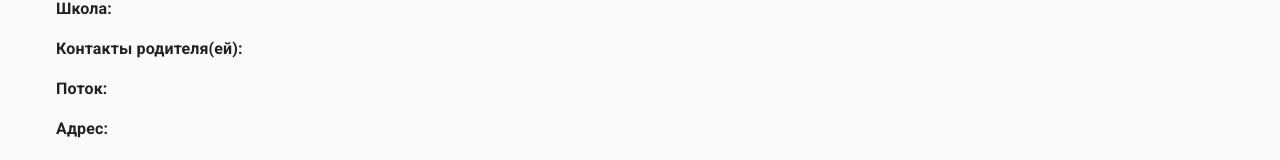
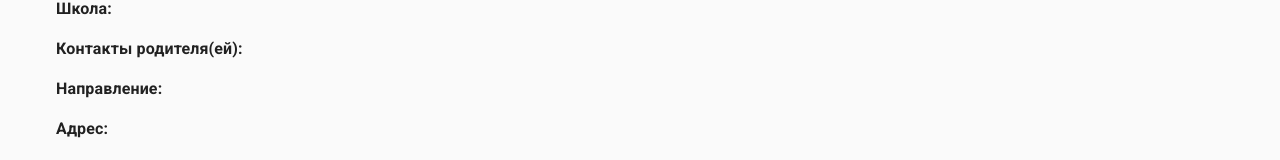
Before and after one commit to xx3u/amal_frontend, a React (Create React App) app: page /admin-app/students/1 in a window 1280 px wide. Shown: the part 369-529 px from the top of the page. Built offline with nearby package versions, Linux system fonts and the light colour scheme; no server answers.

Commit message:
Update src/containers/StudentDetailContainer/StudentDetailContainer.js

```diff
--- a/src/containers/StudentDetailContainer/StudentDetailContainer.js
+++ b/src/containers/StudentDetailContainer/StudentDetailContainer.js
@@ -21,7 +21,7 @@ const StudentDetailContainer = ({ id }) => {
       <StudentDetailItem label='Язык:' info={studentById.language} />
       <StudentDetailItem label='Школа:' info={studentById.school} />
       <StudentDetailItem label='Контакты родителя(ей):' info={studentById.parentsContacts} />
-      <StudentDetailItem label='Поток:' info={studentById.streamId} />
+      <StudentDetailItem label='Направление:' info={studentById.streamId} />
       <StudentDetailItem label='Адрес:' info={studentById.address} />
       <StudentDetailItem label='Телефон:' info={studentById.telephone} />
       <StudentDetailItem label='Email:' info={studentById.email} />
```
